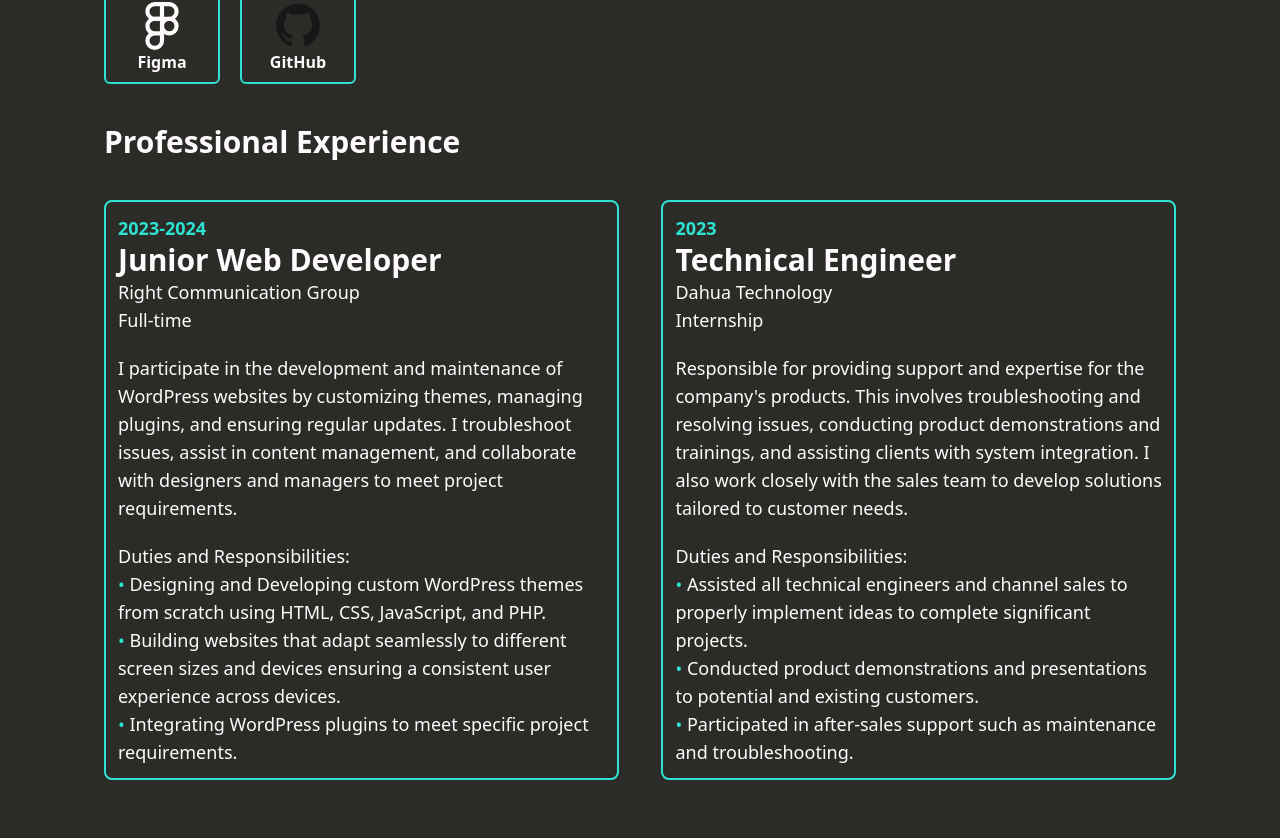
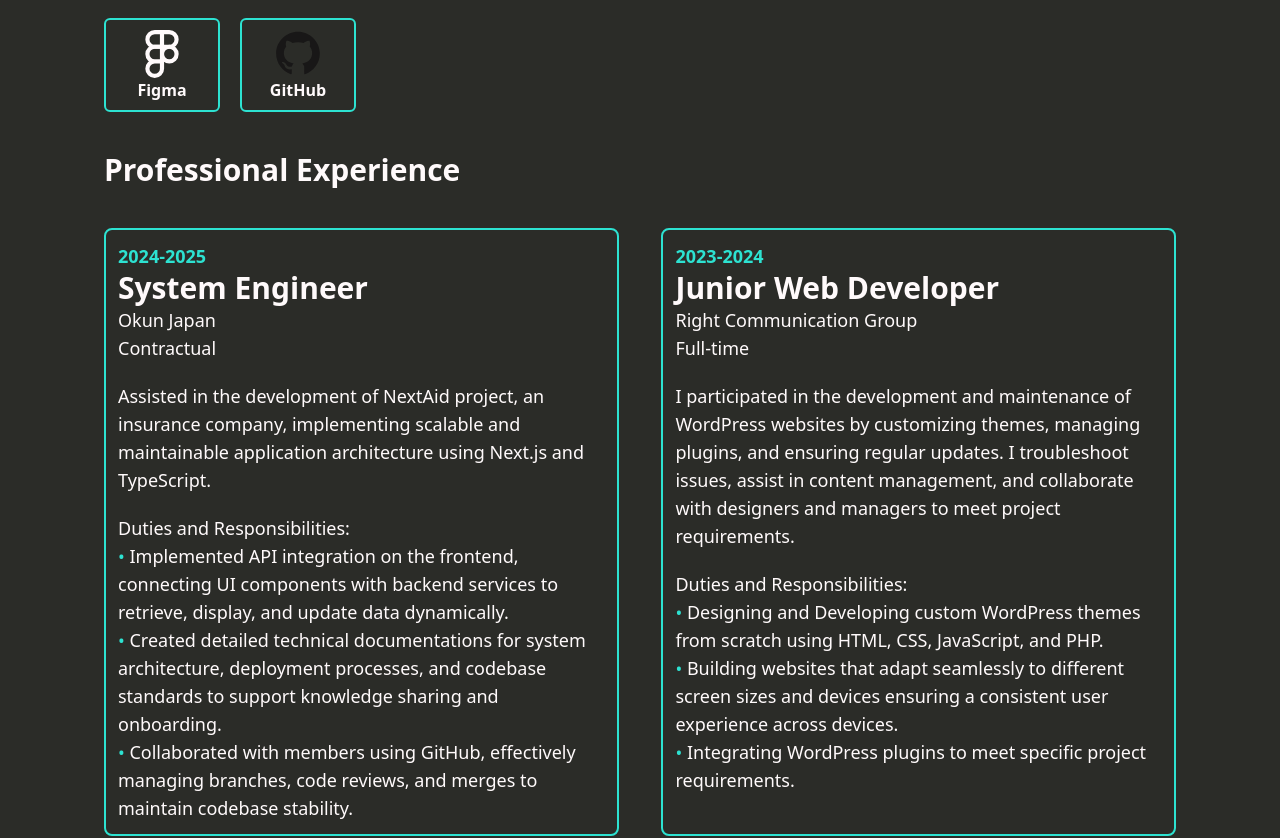
Before and after one commit to hyukidp/portfolio, a React (Vite) app: page / in a window 1280 px wide. Shown: the part 1554-2392 px from the top of the page. Built offline with nearby package versions, Linux system fonts and the light colour scheme.

Commit message:
updated information

```diff
--- a/src/components/Background.tsx
+++ b/src/components/Background.tsx
@@ -2,7 +2,7 @@ const Background = () => {
   return (
     <div className="w-full px-4  md:px-10">
       <h2 className="text-3xl text-neutralWhite font-semibold mt-10">Background</h2>
-      <p className="text-neutralWhite text-lg mt-3">Over the years, I have been honing both my soft and hard skills to efficiently create functional and appealing user interfaces. With 4 years in college and 9 months in the professional field, I have an extensive experience when it comes to development with a focus on front-end side. My background provided me a foundation in basic design principles and coding language which helped me a lot in dealing with real-world projects and collaborating closely with cross-functional teams. </p>
+      <p className="text-neutralWhite text-lg mt-3">Over the years, I have been honing both my soft and hard skills to efficiently create functional and appealing user interfaces. With 4 years in college and over 1 year in the professional field, I have acquired an extensive experience in the modern development with a focus on front-end side. My background provided me a foundation in basic design principles and different coding languages which helped me a lot in dealing with real-world projects and collaborating closely with cross-functional teams. </p>
 
       <p className="text-neutralWhite text-lg mt-3">My goal is to contribute to impactful projects that not only meet client needs but also enhance the overall user experience. With my passion about staying current with industry trends and technologies, I continuously seek opportunities that can help me enhance my expertise. In the future, I aspire to be a leader in the field, sharing my knowledge and experience to the ones who also would like to help companies build achieve their mission. </p>
     </div>
--- a/src/components/Experience.tsx
+++ b/src/components/Experience.tsx
@@ -2,7 +2,34 @@ const Experience = () => {
   return (
     <div className="w-full px-4 md:px-10">
         <h2 className="text-3xl text-neutralWhite font-semibold mt-10">Professional Experience</h2>
-        <div className="flex flex-row-reverse flex-wrap w-full justify-center lg:justify-between">
+        <div className="flex flex-row flex-wrap w-full justify-center lg:justify-between">
+          <div className="border-2 border-neutralCyan p-3 w-[100%] lg:w-[48%] mt-10 rounded-lg">
+            <h3 className="text-lg text-neutralCyan font-semibold">2024-2025</h3>
+            <h1 className="text-3xl font-semibold text-neutralWhite">System Engineer</h1>
+            <h2 className="text-lg text-neutralWhite">Okun Japan</h2>
+            <h2 className="text-lg text-neutralWhite">Contractual</h2>
+            <p className="text-lg text-neutralWhite mt-5">Assisted in the development of NextAid project, an insurance company, implementing scalable and maintainable application architecture using Next.js and TypeScript.</p>
+            <div>
+              <h3 className="text-lg text-neutralWhite mt-5">Duties and Responsibilities:</h3>
+              <p className="text-lg text-neutralWhite"><span className="text-neutralCyan">•</span> Implemented API integration on the frontend, connecting UI components with backend services to retrieve, display, and update data dynamically.</p>
+              <p className="text-lg text-neutralWhite"><span className="text-neutralCyan">•</span> Created detailed technical documentations for system architecture, deployment processes, and codebase standards to support knowledge sharing and onboarding.</p>
+              <p className="text-lg text-neutralWhite"><span className="text-neutralCyan">•</span> Collaborated with members using GitHub, effectively managing branches, code reviews, and merges to maintain codebase stability.</p>
+            </div>
+          </div>
+
+          <div className="border-2 border-neutralCyan p-3 w-[100%] lg:w-[48%] mt-10 rounded-lg">
+            <h3 className="text-lg text-neutralCyan font-semibold">2023-2024</h3>
+            <h1 className="text-3xl font-semibold text-neutralWhite">Junior Web Developer</h1>
+            <h2 className="text-lg text-neutralWhite">Right Communication Group</h2>
+            <h2 className="text-lg text-neutralWhite">Full-time</h2>
+            <p className="text-lg text-neutralWhite mt-5">I participated in the development and maintenance of WordPress websites by customizing themes, managing plugins, and ensuring regular updates. I troubleshoot issues, assist in content management, and collaborate with designers and managers to meet project requirements.</p>
+            <div>
+              <h3 className="text-lg text-neutralWhite mt-5">Duties and Responsibilities:</h3>
+              <p className="text-lg text-neutralWhite"><span className="text-neutralCyan">•</span> Designing and Developing custom WordPress themes from scratch using HTML, CSS, JavaScript, and PHP.</p>
+              <p className="text-lg text-neutralWhite"><span className="text-neutralCyan">•</span> Building websites that adapt seamlessly to different screen sizes and devices ensuring a consistent user experience across devices.</p>
+              <p className="text-lg text-neutralWhite"><span className="text-neutralCyan">•</span> Integrating WordPress plugins to meet specific project requirements.</p>
+            </div>
+          </div>
 
           <div className="border-2 border-neutralCyan p-3 w-[100%] lg:w-[48%] mt-10 rounded-lg">
             <h3 className="text-lg text-neutralCyan font-semibold">2023</h3>
@@ -18,19 +45,6 @@ const Experience = () => {
             </div>
           </div>
 
-          <div className="border-2 border-neutralCyan p-3 w-[100%] lg:w-[48%] mt-10 rounded-lg">
-            <h3 className="text-lg text-neutralCyan font-semibold">2023-2024</h3>
-            <h1 className="text-3xl font-semibold text-neutralWhite">Junior Web Developer</h1>
-            <h2 className="text-lg text-neutralWhite">Right Communication Group</h2>
-            <h2 className="text-lg text-neutralWhite">Full-time</h2>
-            <p className="text-lg text-neutralWhite mt-5">I participate in the development and maintenance of WordPress websites by customizing themes, managing plugins, and ensuring regular updates. I troubleshoot issues, assist in content management, and collaborate with designers and managers to meet project requirements.</p>
-            <div>
-              <h3 className="text-lg text-neutralWhite mt-5">Duties and Responsibilities:</h3>
-              <p className="text-lg text-neutralWhite"><span className="text-neutralCyan">•</span> Designing and Developing custom WordPress themes from scratch using HTML, CSS, JavaScript, and PHP.</p>
-              <p className="text-lg text-neutralWhite"><span className="text-neutralCyan">•</span> Building websites that adapt seamlessly to different screen sizes and devices ensuring a consistent user experience across devices.</p>
-              <p className="text-lg text-neutralWhite"><span className="text-neutralCyan">•</span> Integrating WordPress plugins to meet specific project requirements.</p>
-            </div>
-          </div>
         </div>
     </div>
   )
--- a/src/components/MV.tsx
+++ b/src/components/MV.tsx
@@ -5,7 +5,7 @@ import { loadSlim } from "tsparticles-slim";
 import { GrDocumentPdf } from "react-icons/gr";
 import { AiOutlineLinkedin } from "react-icons/ai";
 import hiroImg from "/src/assets/image1.png";
-import resume from "/public/SUZUKI_RESUME_2024.pdf";
+import resume from "/public/SUZUKI_RESUME_2025.pdf";
 
 const MV = () => {
     const particlesInit = useCallback(async (engine: Engine) => {
```
Also changed, not shown: 2 other files (tests, documents, lock files or other folders).
